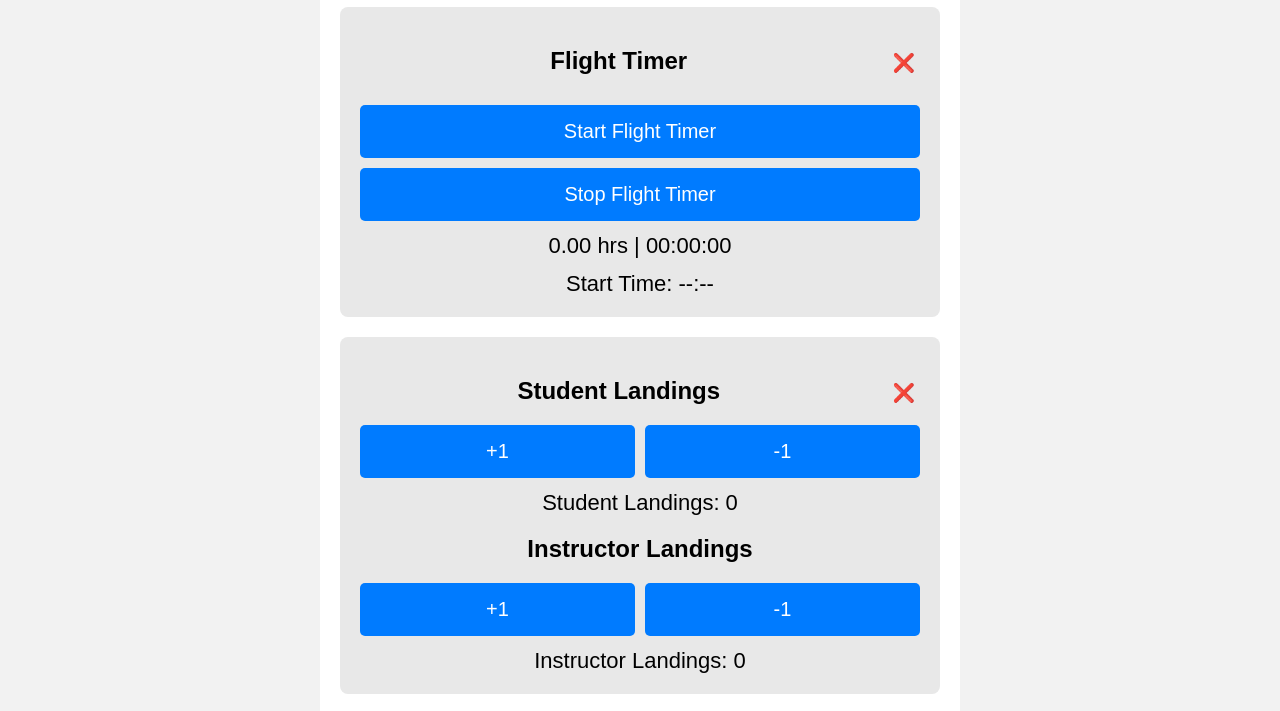
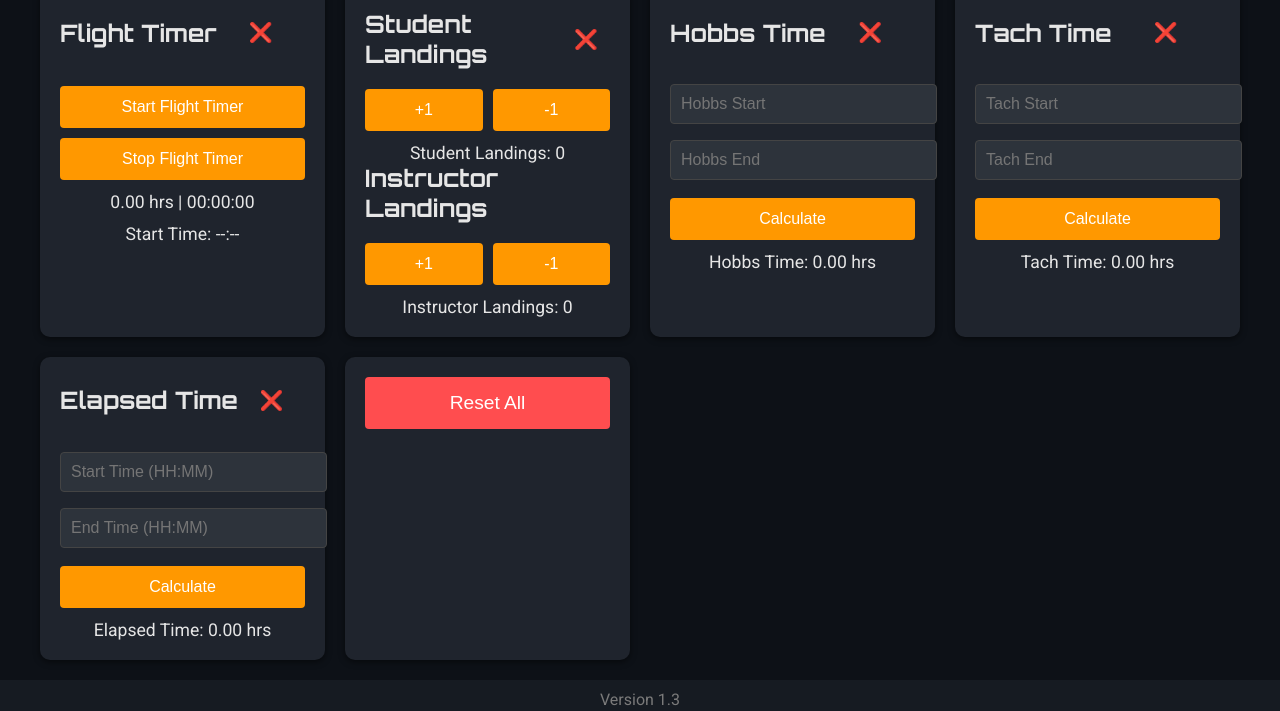
Before and after one commit to jgameron/Flight-Instructor-Toolkit, a plain HTML site: page index.html in a window 1280 px wide. Shown: the part 113-824 px from the top of the page. Drawn offline with Linux system fonts and the light colour scheme.

Commit message:
Revamp UI with dark theme and grid layout

```diff
--- a/index.html
+++ b/index.html
@@ -1,27 +1,31 @@
-
 <!DOCTYPE html>
 <html lang="en">
 <head>
   <meta charset="UTF-8" />
   <meta name="viewport" content="width=device-width, initial-scale=1.0" />
-  <meta name="theme-color" content="#007BFF"/>
+  <meta name="theme-color" content="#161b22"/>
   <link rel="manifest" href="manifest.json" />
+  <link rel="preconnect" href="https://fonts.googleapis.com">
+  <link rel="preconnect" href="https://fonts.gstatic.com" crossorigin>
+  <link href="https://fonts.googleapis.com/css2?family=Orbitron:wght@400;700&family=Roboto:wght@400;500&display=swap" rel="stylesheet">
   <link rel="stylesheet" href="style.css" />
   <link rel="apple-touch-icon" href="icon.png">
   <title>Flight Instructor Toolkit</title>
   <script src="script.js" defer></script>
 </head>
 <body>
-  <div class="container">
+  <header class="topbar">
     <h1>Flight Instructor Toolkit</h1>
-    <div class="block">
+  </header>
+  <main class="grid">
+    <section class="card">
       <h2>Flight Timer <button class="small-reset" onclick="confirmClearTimer()">❌</button></h2>
       <button class="full-width" onclick="startTimer()">Start Flight Timer</button>
       <button class="full-width" onclick="stopTimer()">Stop Flight Timer</button>
       <div class="output" id="flightTime">0.00 hrs | 00:00:00</div>
       <div class="output" id="startClockDisplay">Start Time: --:--</div>
-    </div>
-    <div class="block">
+    </section>
+    <section class="card">
       <h2>Student Landings <button class='small-reset' onclick='confirmClearLandings()'>❌</button></h2>
       <div class="row">
         <button onclick="addLanding('student')">+1</button>
@@ -34,32 +38,32 @@
         <button onclick="subtractLanding('instructor')">-1</button>
       </div>
       <div class="output" id="instructorLandings">Instructor Landings: 0</div>
-    </div>
-    <div class="block">
+    </section>
+    <section class="card">
       <h2>Hobbs Time <button class='small-reset' onclick='confirmClearHobbs()'>❌</button></h2>
       <input id="hobbsStart" type="text" inputmode="decimal" placeholder="Hobbs Start" oninput="saveInput(this)">
       <input id="hobbsEnd" type="text" inputmode="decimal" placeholder="Hobbs End" oninput="saveInput(this)">
       <button class="full-width" onclick="calculateHobbs()">Calculate</button>
       <div class="output" id="hobbsResult">Hobbs Time: 0.00 hrs</div>
-    </div>
-    <div class="block">
+    </section>
+    <section class="card">
       <h2>Tach Time <button class='small-reset' onclick='confirmClearTach()'>❌</button></h2>
       <input id="tachStart" type="text" inputmode="decimal" placeholder="Tach Start" oninput="saveInput(this)">
       <input id="tachEnd" type="text" inputmode="decimal" placeholder="Tach End" oninput="saveInput(this)">
       <button class="full-width" onclick="calculateTach()">Calculate</button>
       <div class="output" id="tachResult">Tach Time: 0.00 hrs</div>
-    </div>
-    <div class="block">
+    </section>
+    <section class="card">
       <h2>Elapsed Time <button class='small-reset' onclick='confirmClearElapsed()'>❌</button></h2>
       <input id="elapsedStart" type="text" inputmode="numeric" placeholder="Start Time (HH:MM)" oninput="handleTimeInput(this)">
       <input id="elapsedEnd" type="text" inputmode="numeric" placeholder="End Time (HH:MM)" oninput="handleTimeInput(this)">
       <button class="full-width" onclick="calculateElapsedTime()">Calculate</button>
       <div class="output" id="elapsedResult">Elapsed Time: 0.00 hrs</div>
-    </div>
-    <div class="block">
+    </section>
+    <section class="card">
       <button class="reset-big" onclick="confirmResetAll()">Reset All</button>
-    </div>
-  </div>
+    </section>
+  </main>
   <footer class="version">Version 1.3</footer>
 </body>
 </html>
--- a/style.css
+++ b/style.css
@@ -1,15 +1,118 @@
+body {
+  font-family: 'Roboto', sans-serif;
+  background: #0d1117;
+  color: #e6e6e6;
+  margin: 0;
+  min-height: 100vh;
+  display: flex;
+  flex-direction: column;
+}
 
-body { font-family: Arial, sans-serif; background: #f2f2f2; margin: 0; padding: 0; }
-.container { max-width: 600px; margin: auto; background: white; padding: 20px; margin-top: 20px; border-radius: 10px; }
-h1, h2 { text-align: center; }
-.block { background: #e8e8e8; padding: 20px; margin: 20px 0; border-radius: 8px; }
-.row { display: flex; gap: 10px; justify-content: center; flex-wrap: wrap; }
-button { padding: 15px; font-size: 20px; flex: 1; border: none; border-radius: 5px; background: #007BFF; color: white; }
-button:hover { background: #0056b3; }
-.small-reset { background: none; border: none; color: red; font-size: 18px; float: right; margin-top: -10px; margin-right: -10px; }
-.full-width { width: 100%; margin-top: 10px; font-size: 20px; }
-.output { text-align: center; font-size: 22px; margin-top: 12px; }
-input { width: calc(100% - 24px); padding: 12px; margin: 8px 0; font-size: 18px; }
-.reset-big { background: #dc3545; width: 100%; padding: 20px; font-size: 24px; }
-.reset-big:hover { background: #c82333; }
-.version { text-align: center; margin-top: 10px; color: #555; }
+.topbar {
+  background: #161b22;
+  padding: 20px;
+  text-align: center;
+  border-bottom: 2px solid #0b0f14;
+}
+
+.topbar h1 {
+  margin: 0;
+  font-family: 'Orbitron', sans-serif;
+  color: #ff9800;
+}
+
+.grid {
+  flex: 1;
+  display: grid;
+  grid-template-columns: repeat(auto-fit, minmax(280px, 1fr));
+  gap: 20px;
+  padding: 20px;
+  max-width: 1200px;
+  width: 100%;
+  margin: 0 auto;
+}
+
+.card {
+  background: #1f242d;
+  padding: 20px;
+  border-radius: 10px;
+  box-shadow: 0 2px 6px rgba(0, 0, 0, 0.5);
+}
+
+.card h2 {
+  font-family: 'Orbitron', sans-serif;
+  margin-top: 0;
+  display: flex;
+  justify-content: space-between;
+  align-items: center;
+}
+
+.row {
+  display: flex;
+  gap: 10px;
+  justify-content: center;
+  flex-wrap: wrap;
+}
+
+button {
+  padding: 12px;
+  font-size: 1rem;
+  flex: 1;
+  border: none;
+  border-radius: 4px;
+  background: #ff9800;
+  color: #fff;
+  cursor: pointer;
+}
+
+button:hover {
+  background: #e68900;
+}
+
+.small-reset {
+  background: none;
+  border: none;
+  color: #ff4d4f;
+  font-size: 1.2rem;
+  cursor: pointer;
+}
+
+.full-width {
+  width: 100%;
+  margin-top: 10px;
+}
+
+.output {
+  text-align: center;
+  font-size: 1.1rem;
+  margin-top: 12px;
+}
+
+input {
+  width: 100%;
+  padding: 10px;
+  margin: 8px 0;
+  font-size: 1rem;
+  background: #2d333b;
+  border: 1px solid #444;
+  border-radius: 4px;
+  color: #fff;
+}
+
+.reset-big {
+  background: #ff4d4f;
+  width: 100%;
+  padding: 15px;
+  font-size: 1.2rem;
+}
+
+.reset-big:hover {
+  background: #d9363e;
+}
+
+.version {
+  text-align: center;
+  padding: 10px;
+  background: #161b22;
+  color: #7a7a7a;
+}
```
